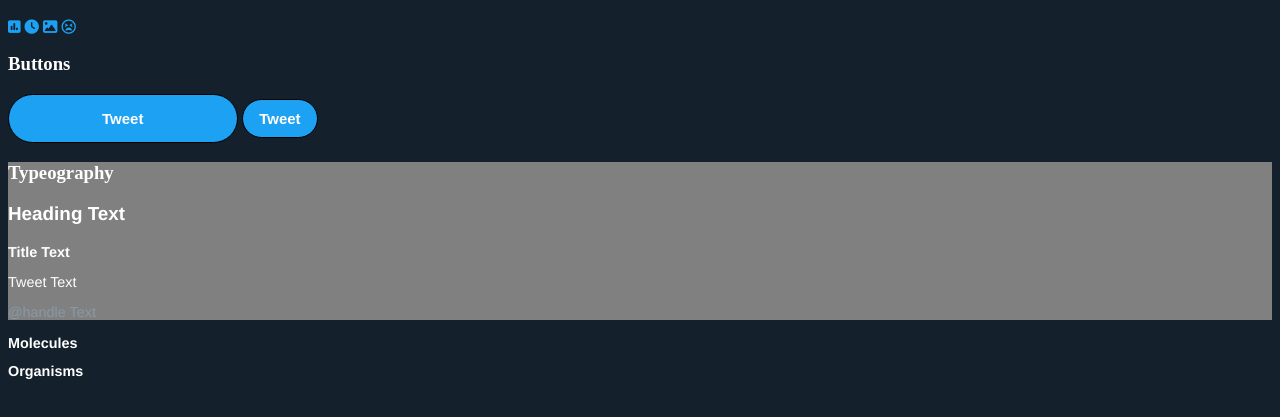
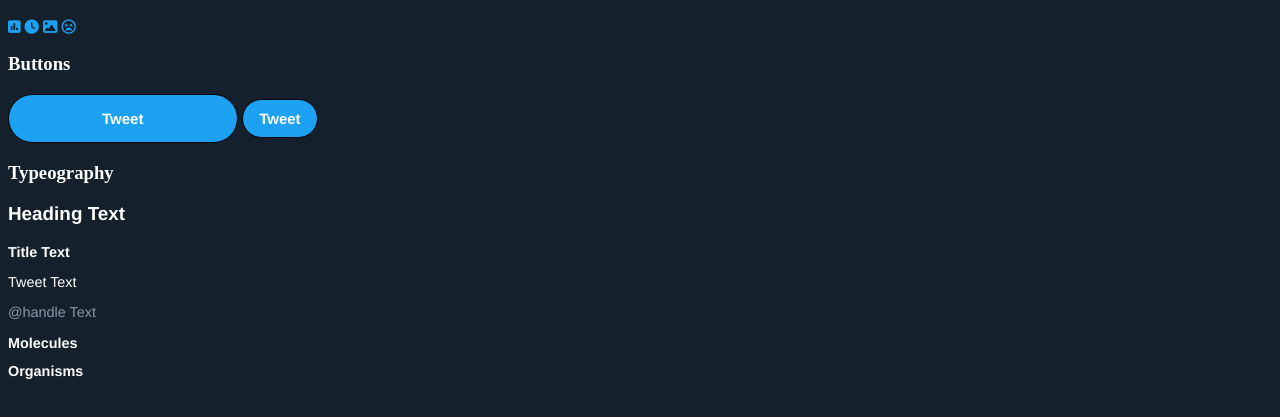
Before and after one commit to zackads/twitter_clone, a website: page components.html in a window 1280 px wide. Shown: the part 339-756 px from the top of the page. Drawn offline with Linux system fonts and the light colour scheme; files that its build step writes are made by us from their sources.

Commit message:
Fixing oscar's mess of branches

```diff
--- a/components.html
+++ b/components.html
@@ -51,7 +51,7 @@
         <button type="submit" class="button big">Tweet</button>
         <button type="submit" class="button small">Tweet</button>
       </section>
-      <section style="background-color: grey;">
+      <section>
         <h3>Typeography</h3>
         <h1>Heading Text</h1>
         <h2>Title Text</h2>
--- a/scss/styles.scss
+++ b/scss/styles.scss
@@ -1,9 +1,7 @@
-@import "_settings.scss";
+@import "_settings";
+@import '_typography';
 @import "_nav.scss";
 @import "_icons.scss";
 @import "_layout.scss";
 @import "_compose_tweet.scss";
-@import "_nav.scss";
-@import "_settings";
 @import "_buttons";
-@import '_typography';
```
Also changed, not shown: css/styles.css, css/styles.min.css.
